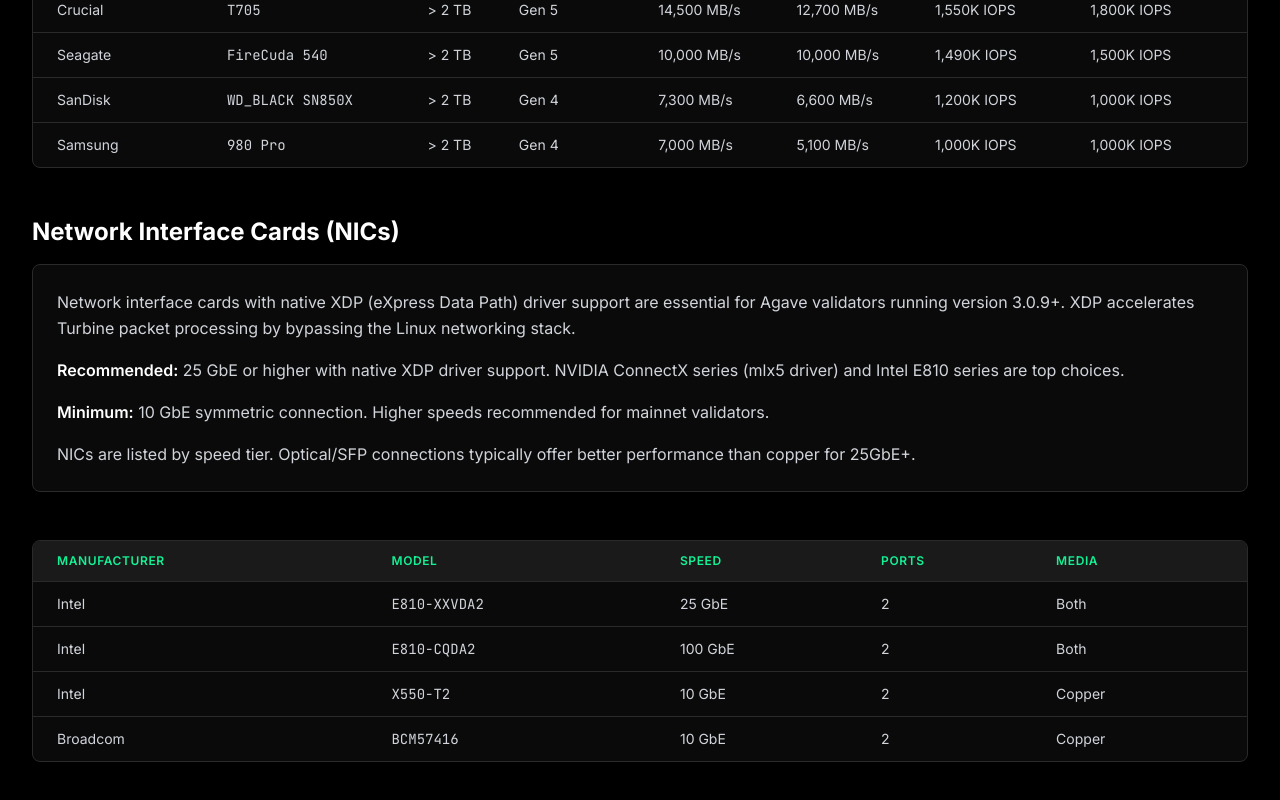
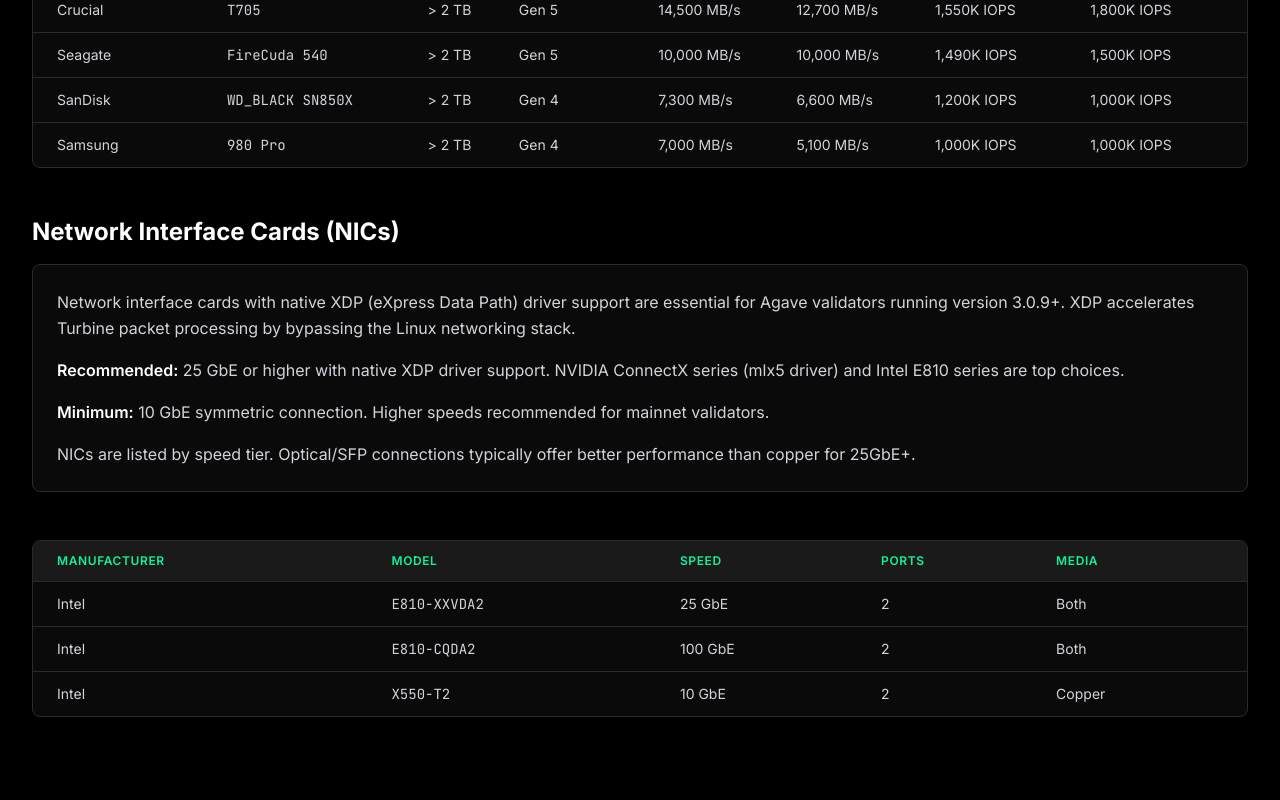
Before and after one commit to solanahcl/solanahcl, a React (Vite) app: page /category/agave in a window 1280 px wide. Shown: the part 4434-5234 px from the top of the page. Built offline with nearby package versions, Linux system fonts and the light colour scheme.

Commit message:
Remove Broadcom NIC from recommended list

```diff
--- a/src/data/network.ts
+++ b/src/data/network.ts
@@ -27,14 +27,6 @@
         media: 'copper',
         notes: 'Reliable 10GbE option with XDP support via ixgbe driver.'
     },
-    {
-        manufacturer: 'Broadcom',
-        model: 'BCM57416',
-        speed: '10 GbE',
-        ports: 2,
-        media: 'copper',
-        notes: "Common in OEM servers. Basic XDP support. Driver 'bnxt' does NOT support XDP zero-copy."
-    },
 ];
 
 export const networkNotes = `Network interface cards with native XDP (eXpress Data Path) driver support are essential for Agave validators running version 3.0.9+. XDP accelerates Turbine packet processing by bypassing the Linux networking stack.
```
